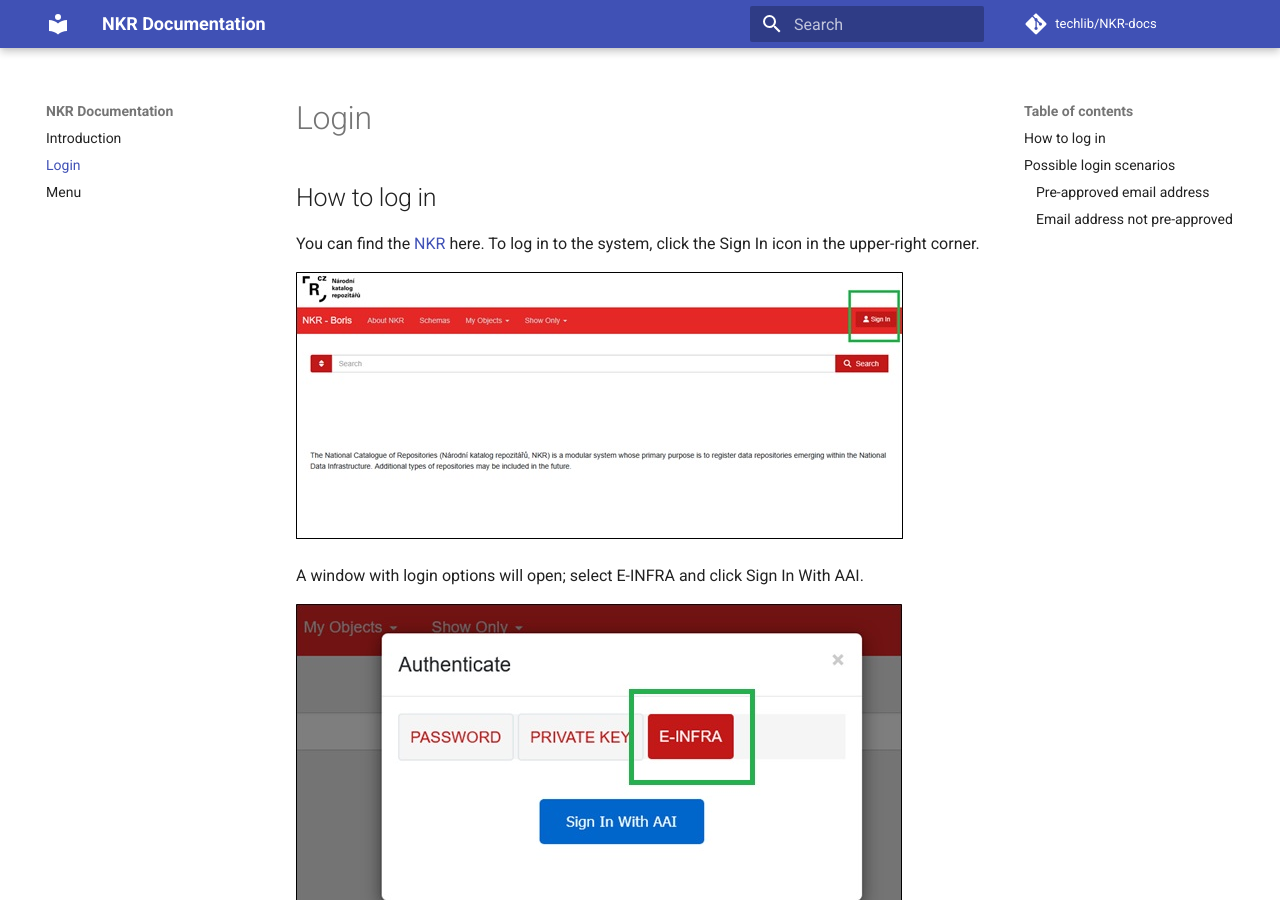
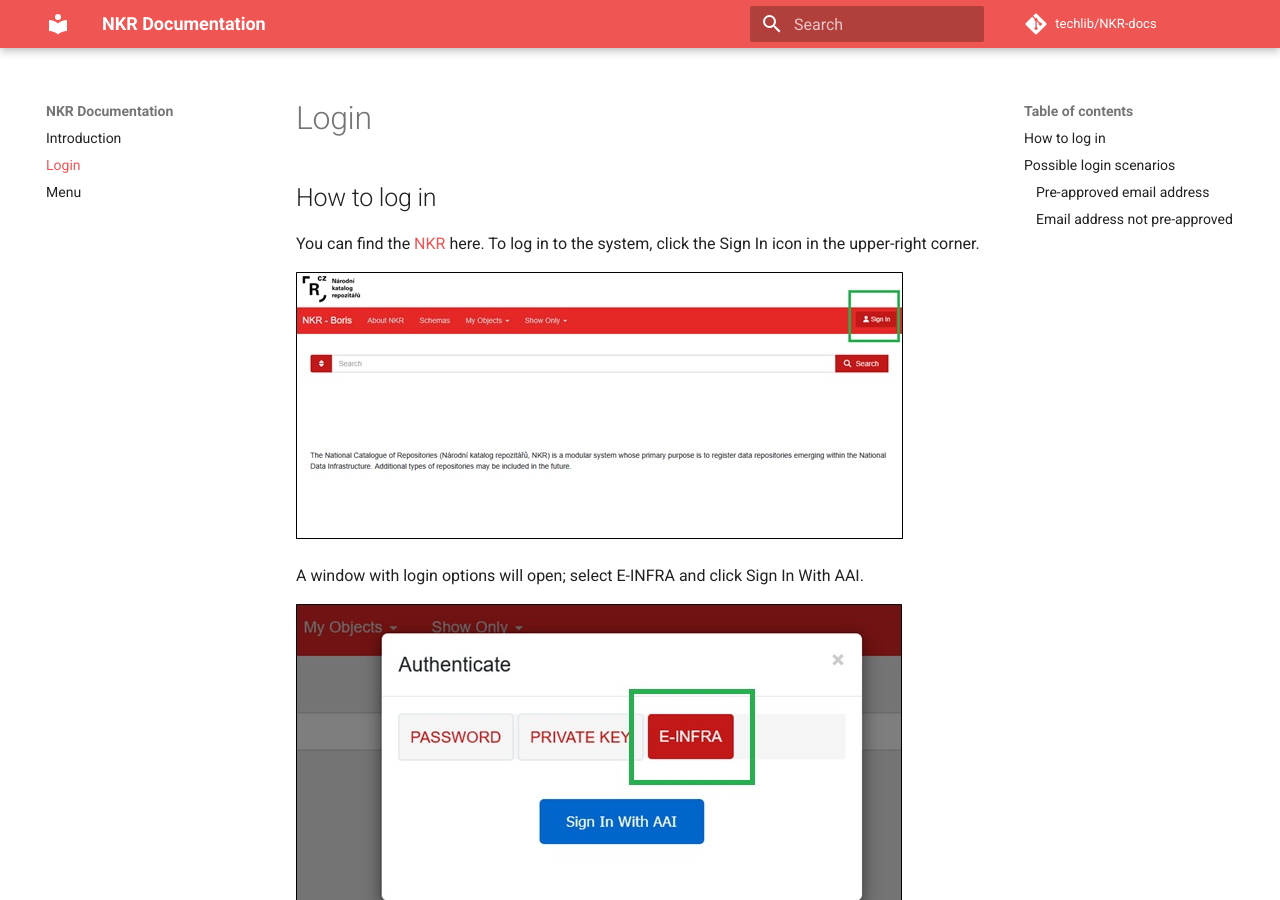
Before and after one commit to techlib/NKR-docs, an MkDocs documentation site: the page built from docs/login.md, in a window 1280 px wide and 900 px high. Built offline with MkDocs 1.6.1 and Material for MkDocs 9.7.7, drawn with Linux system fonts in a browser that asks for light colours; comment, search, counter and statistics services are not loaded.

Commit message:
Update mkdocs.yml
added theme.palette

```diff
--- a/mkdocs.yml
+++ b/mkdocs.yml
@@ -7,6 +7,9 @@ repo_name: techlib/NKR-docs
 theme:
   name: material
   language: en
+  palette:
+    scheme: default
+    primary: red
 
 nav:
   - Introduction: index.md
```
